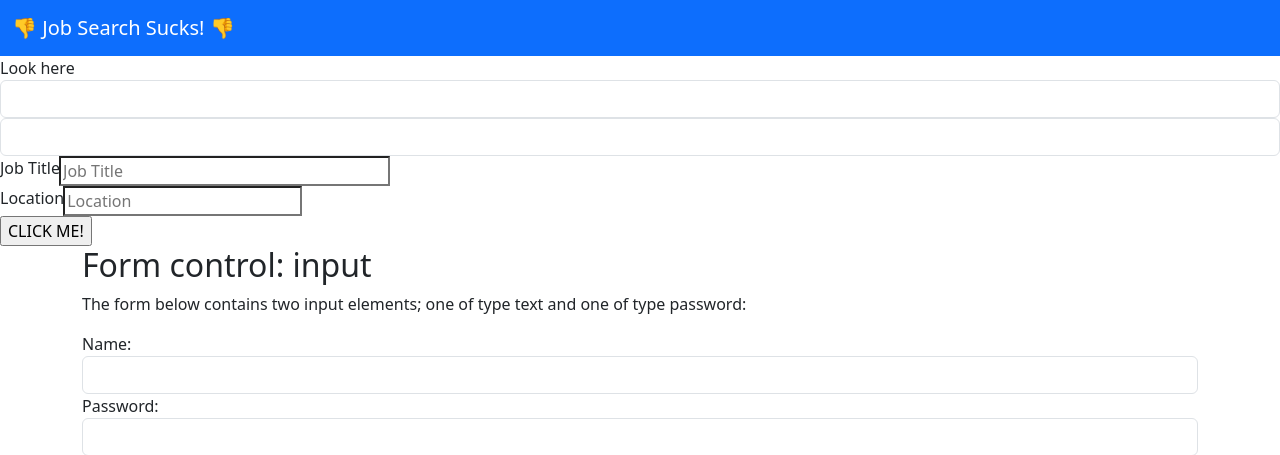
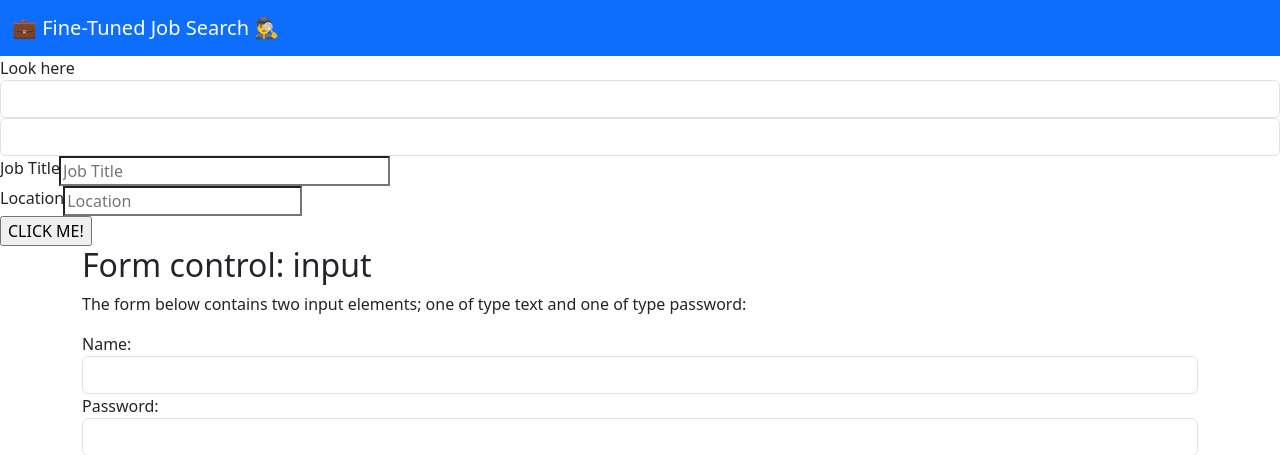
Before and after one commit to mikewschmidt/fine-tuned-job-search, a Flask app: page /about in a window 1280 px wide. Shown: the top 455 px of the page. Run offline with Flask 3, Linux system fonts and the light colour scheme; parts of the project's set-up code (start-up, migrations or seed data) failed here and were passed over; some libraries are stand-ins or nearby versions.

Commit message:
updated the page name

```diff
--- a/templates/base.html
+++ b/templates/base.html
@@ -17,7 +17,7 @@
             <div class="container-fluid">
             <!-- <div class="navbar-nav mr-auto">
             -->
-                <div class="navbar-brand">{{ render_nav_item('index', '👎 Job Search Sucks! 👎 ') }}</div>
+                <div class="navbar-brand">{{ render_nav_item('index', '💼 Fine-Tuned Job Search 🕵️‍♂️ ') }}</div>
                 <div class="collapse navbar-collapse" id="navbarColor02">
                     <ul class="navbar-nav me-auto">
                         <!--
@@ -31,7 +31,7 @@
             </div>
         </nav>
 
-        <title>Job Search Sucks!</title>
+        <title>Fine-Tuned Job Search</title>
         {% endblock %}
     </head>
     <body class="d-flex flex-column h-100">
```
